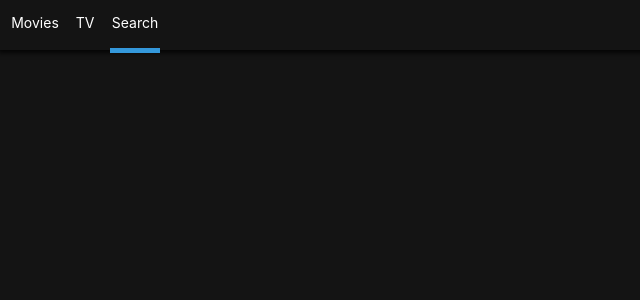
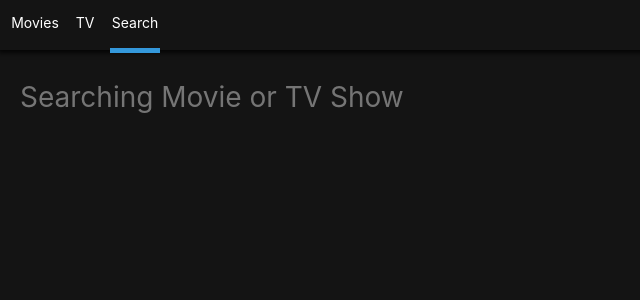
Before and after one commit to Manngold/mannflix, a React (Create React App) app: page /search in a window 1280 px wide. Shown: the top 300 px of the page, without its empty margins (0-640 px from the left). Built offline with nearby package versions, Linux system fonts and the light colour scheme.

Commit message:
search presenter

```diff
--- a/src/Routes/Search/SearchContainer.js
+++ b/src/Routes/Search/SearchContainer.js
@@ -11,7 +11,8 @@
     error: null
   };
 
-  handleSubmit = () => {
+  handleSubmit = event => {
+    event.preventDefault();
     const { searchTerm } = this.state;
     if (searchTerm !== "") {
       this.searchByTerm();
@@ -35,6 +36,13 @@
       this.setState({ loading: false });
     }
   };
+
+  updateTerm = event => {
+    const {
+      target: { value }
+    } = event;
+    this.setState({ searchTerm: value });
+  };
   render() {
     const { movieResults, tvResults, searchTerm, loading, error } = this.state;
     return (
@@ -44,7 +52,8 @@
         searchTerm={searchTerm}
         loading={loading}
         error={error}
-        handleSearch={this.handleSubmit}
+        handleSubmit={this.handleSubmit}
+        updateTerm={this.updateTerm}
       />
     );
   }
--- a/src/Routes/Search/SearchPresenter.js
+++ b/src/Routes/Search/SearchPresenter.js
@@ -1,6 +1,23 @@
 import React from "react";
 import PropTypes from "prop-types";
 import styled from "styled-components";
+import Loader from "../../Component/Loader";
+import Section from "../../Component/Section";
+
+const Container = styled.div`
+  padding: 0px 20px;
+`;
+
+const Form = styled.form`
+  margin-bottom: 50px;
+  width: 100%;
+`;
+
+const Input = styled.input`
+  all: unset;
+  font-size: 28px;
+  width: 100%;
+`;
 
 const SearchPresenter = ({
   movieResults,
@@ -8,8 +25,39 @@
   searchTerm,
   loading,
   error,
-  handleSearch
-}) => null;
+  handleSubmit,
+  updateTerm
+}) => (
+  <Container>
+    <Form onSubmit={handleSubmit}>
+      <Input
+        placeholder="Searching Movie or TV Show"
+        value={searchTerm}
+        onChange={updateTerm}
+      />
+    </Form>
+    {loading ? (
+      <Loader />
+    ) : (
+      <>
+        {movieResults && movieResults.length > 0 && (
+          <Section title="Movie Results">
+            {movieResults.map(movie => (
+              <span key={movie.id}>{movie.title}</span>
+            ))}
+          </Section>
+        )}
+        {tvResults && tvResults.length > 0 && (
+          <Section title="TV Show Results">
+            {tvResults.map(show => (
+              <span key={show.id}>{show.name}</span>
+            ))}
+          </Section>
+        )}
+      </>
+    )}
+  </Container>
+);
 
 SearchPresenter.propTypes = {
   movieResults: PropTypes.array,
@@ -17,7 +65,8 @@
   searchTerm: PropTypes.string,
   loading: PropTypes.bool.isRequired,
   error: PropTypes.string,
-  handleSearch: PropTypes.func
+  handleSearch: PropTypes.func,
+  updateTerm: PropTypes.func.isRequired
 };
 
 export default SearchPresenter;
--- a/src/Routes/TV/TVPresenter.js
+++ b/src/Routes/TV/TVPresenter.js
@@ -14,14 +14,24 @@
   ) : (
     <Container>
       {topRated && topRated.length > 0 && (
-        <Section title="Top Rated">{topRated.map(show => show.name)}</Section>
+        <Section title="Top Rated">
+          {topRated.map(show => (
+            <span key={show.id}>{show.name}</span>
+          ))}
+        </Section>
       )}
       {popular && popular.length > 0 && (
-        <Section title="Popular">{popular.map(show => show.name)}</Section>
+        <Section title="Popular">
+          {popular.map(show => (
+            <span key={show.id}>{show.name}</span>
+          ))}
+        </Section>
       )}
       {airingToday && airingToday.length > 0 && (
         <Section title="Airing Today">
-          {airingToday.map(show => show.name)}
+          {airingToday.map(show => (
+            <span key={show.id}>{show.name}</span>
+          ))}
         </Section>
       )}
     </Container>
```
